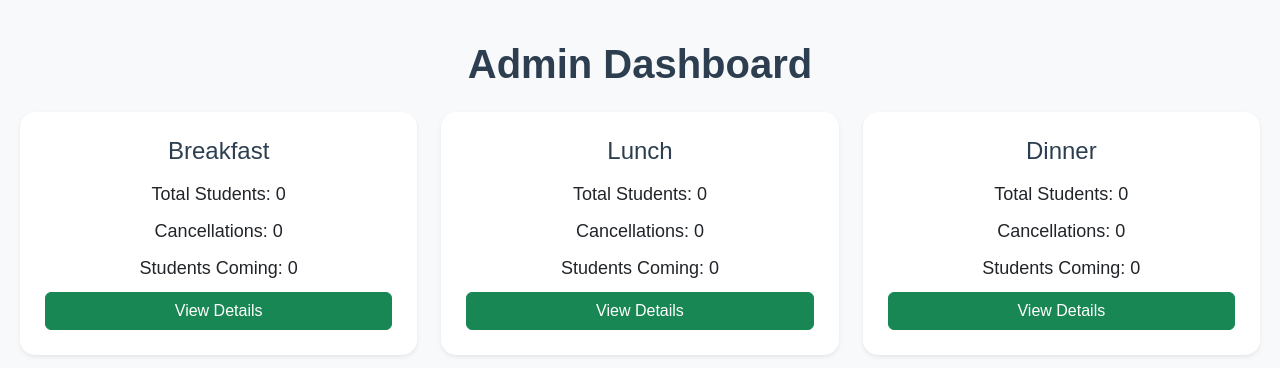
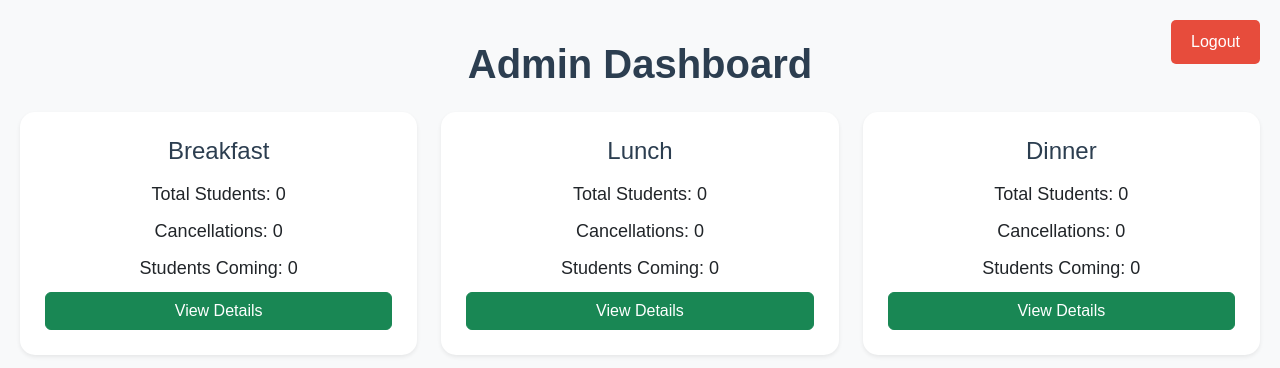
Before and after one commit to brijeshdesai666/Mess-Management-System-, a website: page views/admin-dashboard.html in a window 1280 px wide. Drawn offline with nearby package versions, Linux system fonts and the light colour scheme; files that its build step writes are made by us from their sources; no server answers.

Commit message:
01-02 09:00

```diff
--- a/public/css/styles.css
+++ b/public/css/styles.css
@@ -192,6 +192,19 @@ button:disabled {
   background-color: #6c757d;
   cursor: not-allowed;
 }
+
+/* Logout Button Styles */
+.logout-container {
+  position: absolute;
+  top: 20px;
+  right: 20px;
+}
+
+.logout-container .btn-danger {
+  width: auto;
+  padding: 10px 20px;
+}
+
   /* Responsive Styles */
   @media (max-width: 768px) {
     .login-box {
--- a/public/js/admin-dashboard.js
+++ b/public/js/admin-dashboard.js
@@ -12,3 +12,8 @@ async function fetchMealCounts() {
   document.getElementById("dinnerComing").textContent = data.totalDinner - data.dinnerCancellations;
 }
 fetchMealCounts();
+
+document.getElementById("logoutButton").addEventListener("click", () => {
+  localStorage.removeItem('currentUsername'); // Remove username from localStorage
+  window.location.href = "/"; // Redirect to login page
+});
--- a/public/js/student-dashboard.js
+++ b/public/js/student-dashboard.js
@@ -8,6 +8,11 @@ document.getElementById("cancelLunch").addEventListener("click", async () => {
 
 document.getElementById("cancelDinner").addEventListener("click", async () => {
   await cancelMeal("dinner", "cancelDinner");
+});
+
+document.getElementById("logoutButton").addEventListener("click", () => {
+  localStorage.removeItem('currentUsername'); // Remove username from localStorage
+  window.location.href = "/"; // Redirect to login page
 });
 
 async function cancelMeal(meal, buttonId) {
--- a/views/admin-dashboard.html
+++ b/views/admin-dashboard.html
@@ -9,6 +9,9 @@
 </head>
 <body>
   <div class="admin-dashboard">
+    <div class="logout-container">
+      <button id="logoutButton" class="btn btn-danger">Logout</button>
+    </div>
     <h1 class="text-center mb-4">Admin Dashboard</h1>
     <div class="row">
       <!-- Breakfast Count -->
```
Also changed, not shown: views/student-dashboard.html (+3 -1 lines).
